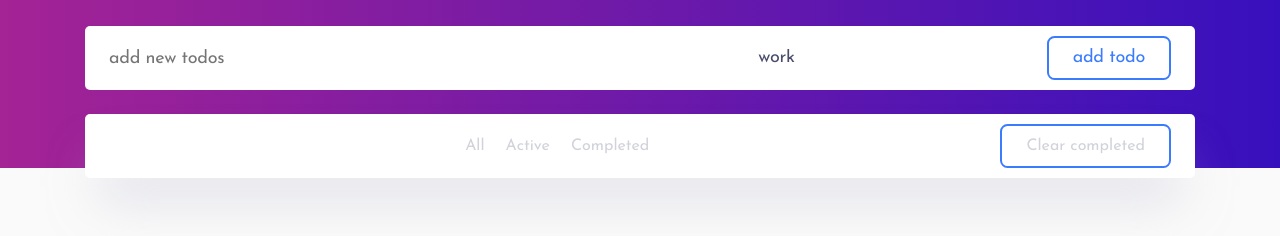
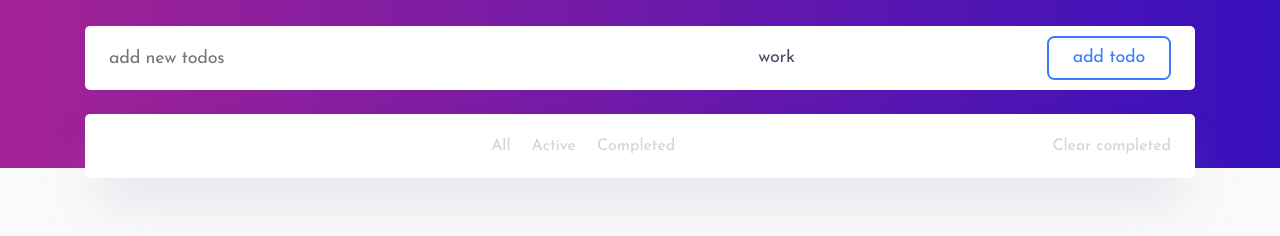
Before and after one commit to Lointainy/todos-typescript, a website built with Vite: page index.html in a window 1280 px wide. Shown: the part 132-368 px from the top of the page. Built offline with nearby package versions, Linux system fonts and the light colour scheme.

Commit message:
fix name

```diff
--- a/index.html
+++ b/index.html
@@ -47,7 +47,7 @@
 							<label for="completed-todos">Completed</label>
 						</li>
 					</ul>
-					<button class="todos__remove btn">Clear completed</button>
+					<button class="todos__remove">Clear completed</button>
 				</div>
 			</div>
 		</div>
```
